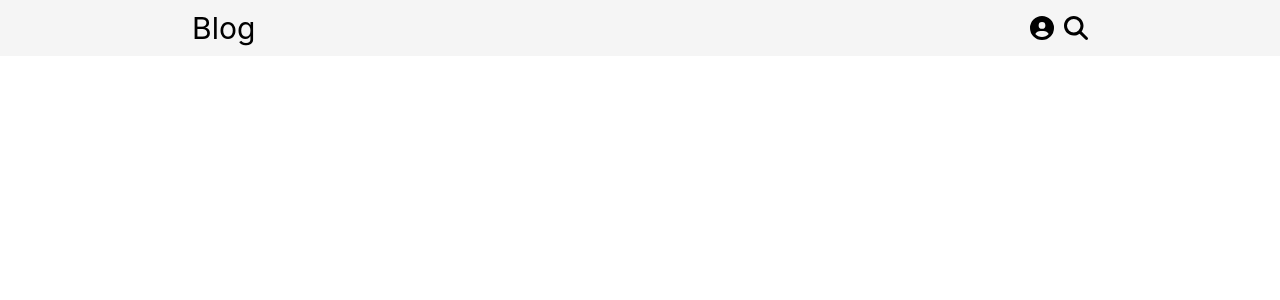
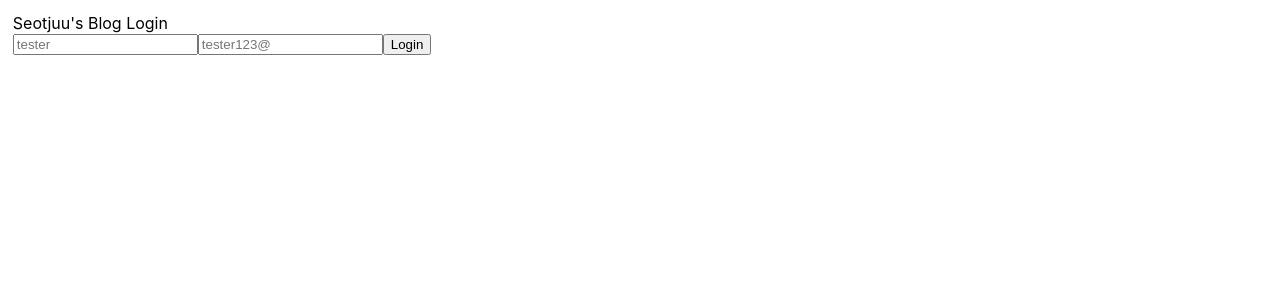
Before and after one commit to Seotjuu/Blog, a React (Create React App) app: page / in a window 1280 px wide. Before the commit this address had no page. Shown: the top 300 px of the page. Built offline with nearby package versions, Linux system fonts and the light colour scheme.

Commit message:
2022. 10. 03. Router Basename 설정, env 파일 생성

```diff
--- a/src/App.js
+++ b/src/App.js
@@ -15,13 +15,13 @@ export default function App() {
   return (
     <>
       {/* 지금 Url이 Login 페이지이면 Bar 안 나옴 */}
-      {location !== "/Blog" ? <Bar /> : null}
+      {location !== "/" ? <Bar /> : null}
 
       <div>
         <Routes>
           {/* Seotjuu.GitHub.io/Blog가 기본. */}
-          <Route path="/Blog" element={<Login />}></Route>
-          <Route path="/main" element={<Main />}></Route>
+          <Route path="/" element={<Login />}></Route>
+          <Route path="/Main" element={<Main />}></Route>
         </Routes>
       </div>
     </>
--- a/src/index.js
+++ b/src/index.js
@@ -6,7 +6,7 @@ import { BrowserRouter } from "react-router-dom";
 const root = ReactDOM.createRoot(document.getElementById("root"));
 root.render(
   <React.StrictMode>
-    <BrowserRouter>
+    <BrowserRouter basename={process.env.PUBLIC_URL}>
       <App />
     </BrowserRouter>
   </React.StrictMode>
--- a/src/pages/Main.js
+++ b/src/pages/Main.js
@@ -7,7 +7,7 @@ export default function Main() {
     <>
       <div style={{ display: "flex" }}>
         <SideBar />
-        <div className="" style={{ margin: "1% 30%", border: "solid 1px" }}>
+        <div style={{ margin: "1% 30%", border: "solid 1px" }}>
           <h2>Seotjuu's Blog</h2>
 
           <a>Seotjuu 님이 운영중인 블로그입니다!</a>
--- a/src/pages/Sign/Login.js
+++ b/src/pages/Sign/Login.js
@@ -17,7 +17,6 @@ export default function Login() {
 
   // button 누르면 submit 실행됨
   const onSubmit = (data) => {
-    console.log(data);
     if (data.id === "tester" && data.pw === "tester123@") {
       window.location.replace("/main");
     } else {
```
Also changed, not shown: 1 other file (tests, documents, lock files or other folders).
